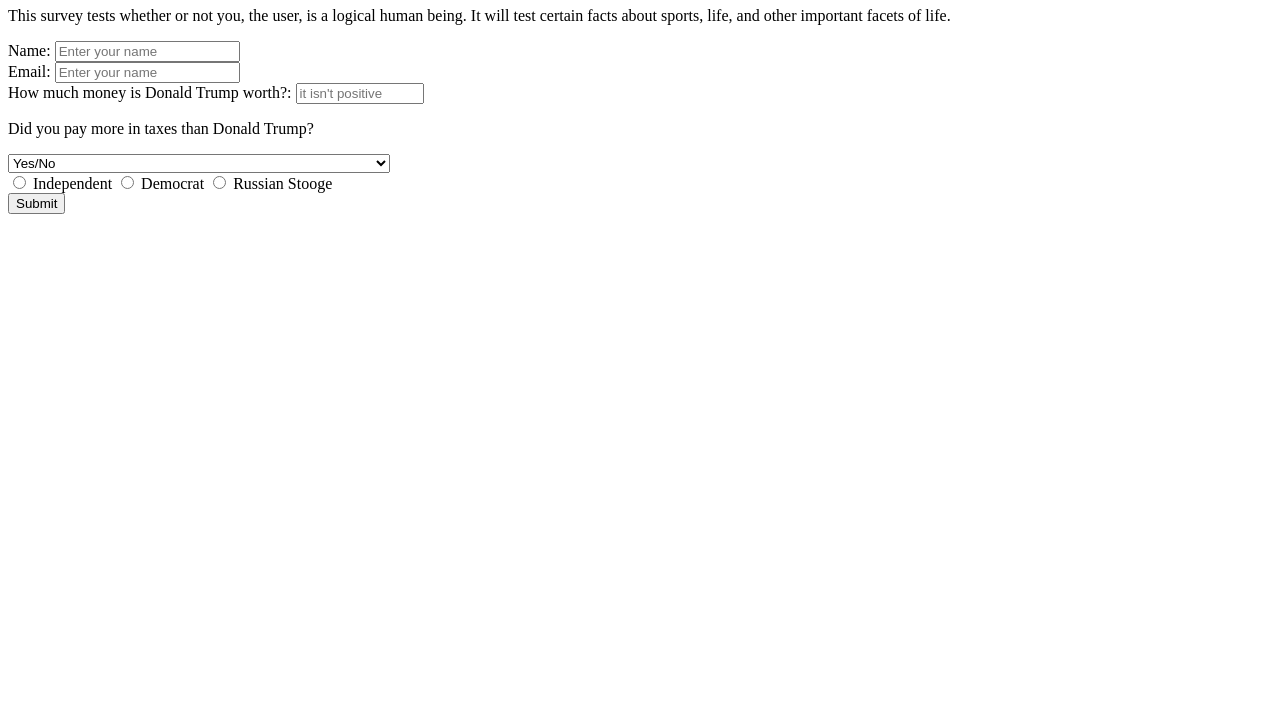
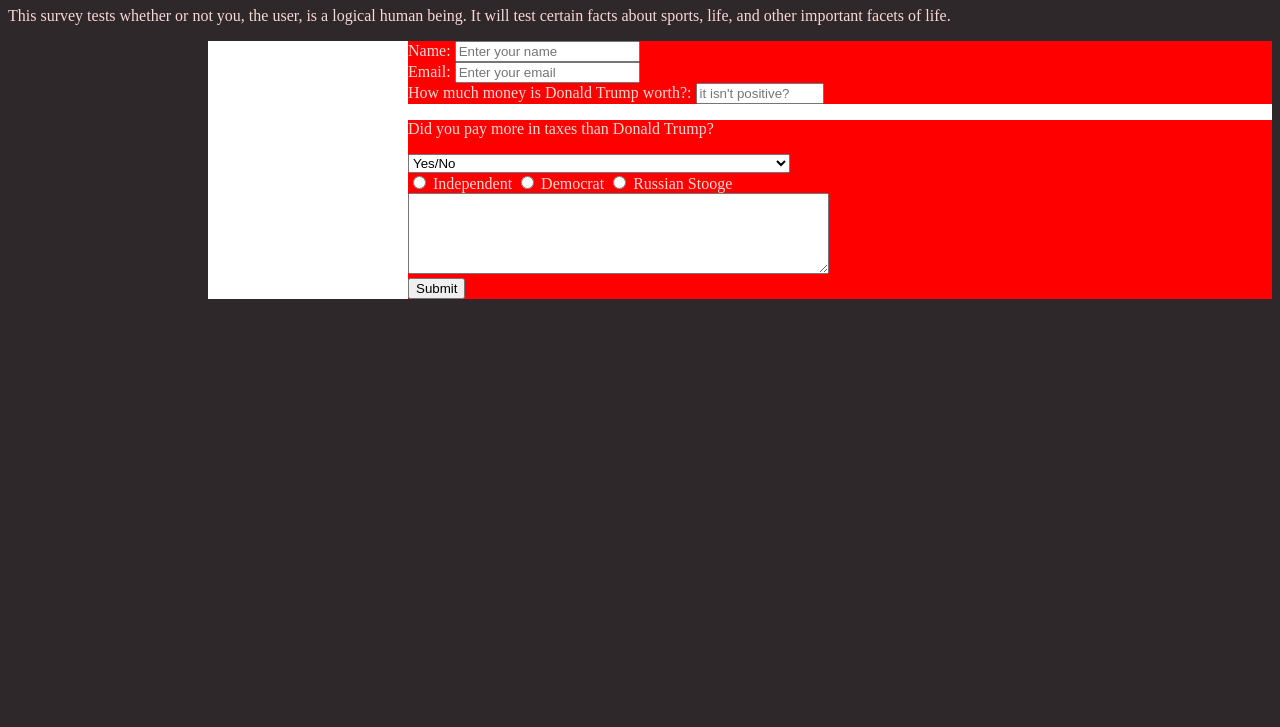
Before and after one commit to rakirs2/Survey_Form_FCC, a plain HTML site: page index.html in a window 1280 px wide. Shown: the part 73-800 px from the top of the page. Drawn offline with Linux system fonts and the light colour scheme.

Commit message:
basic css

```diff
--- a/index.html
+++ b/index.html
@@ -2,6 +2,7 @@
 <html lang="en">
 <head>
 	<meta charset="UTF-8">
+	<link rel = "stylesheet" href="styles.css">
 	<title>Am I logical?</title>
 </head>
 <body>
@@ -19,18 +20,21 @@
 	<!-- email element -->
 	<div class = "form-group">
 		<label id="email-label" for= "email-label">Email:</label>
-		<input type="email" name="email"  class="form-control" id = "email" placeholder="Enter your name" required>
+		<label id = "email-input">
+			<input type="email" name="email"  class="form-control" id = "email" placeholder="Enter your email" required>
+		</label>
 	</div>
 	<div class="form-group" id = "number">
 		<label id = "number-label">
 			How much money is Donald Trump worth?:
+
+		<input type = "number"  min = "-1000000000" max = "0" required placeholder = "it isn't positive?">
 		</label>
-		<input type = "number"  min = "-2000000000" max = "-1000000" required placeholder = "it isn't positive">
-
 	</div>
 	<div class = "form-group">
 		<p>Did you pay more in taxes than Donald Trump?</p>
-		<select id= "dropdown" name = "taxes" class = "form-control" placeholder="worth" required>
+		<label>
+			<select id= "dropdown" name = "taxes" class = "form-control"  required>
 				<option disabled selected value> Yes/No</option>
 				<option value= "yes">
 					Yes
@@ -45,6 +49,7 @@
 					yes, even though i can rub two pennies together and he can't
 				</option>
 			</select>
+		</label>
 	</div>
 	<div class ="form-group">
 		<label class = "radio-label">
@@ -63,8 +68,14 @@
 			</label>
 		</label>
 	</div>
+
+	<div class = "form-group">
+		<label>
+			<textarea id = "comments" name = "comments" rows = "5" cols= "50"></textarea>
+		</label>
+	</div>
 	<div class= "form-group">
-		<button type = "submit" class = "submit-button">
+		<button type = "submit"  id = "submit" class = "submit-button">
 			Submit
 		</button>
 	</div>
--- a/styles.css
+++ b/styles.css
@@ -0,0 +1,16 @@
+body{
+    display: block;
+    text-align: justify;
+    color: hsl(3, 78%, 91%);
+    background-color: hsl(340, 7%, 17%);
+}
+h1{
+}
+#survey-form{
+    background-color: white;
+    margin: 0 0 0 200px;
+}
+.form-group{
+    background-color: red;
+    margin: 0 0 0 200px;
+}
```
Lines whose indentation alone changed are shown as unchanged.
